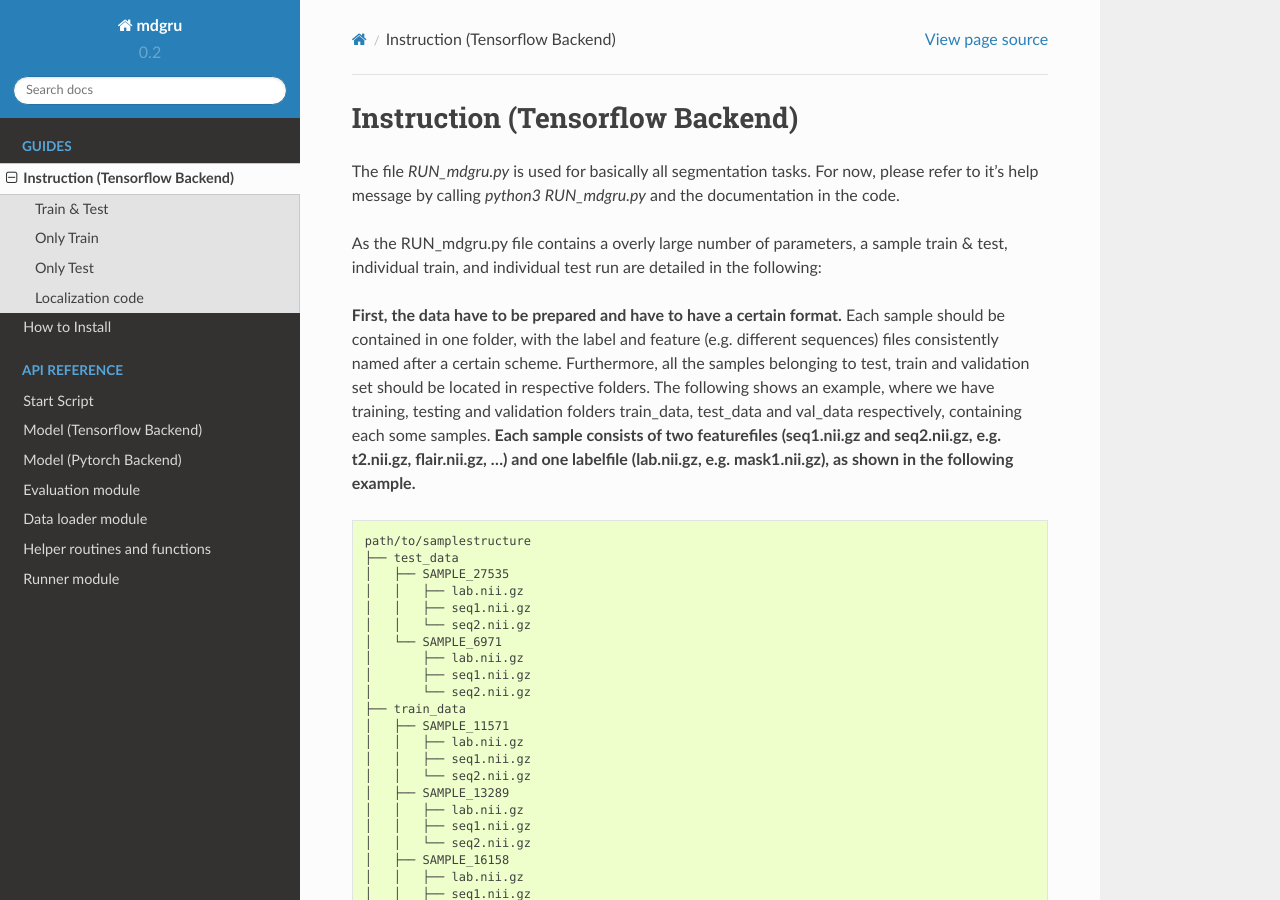
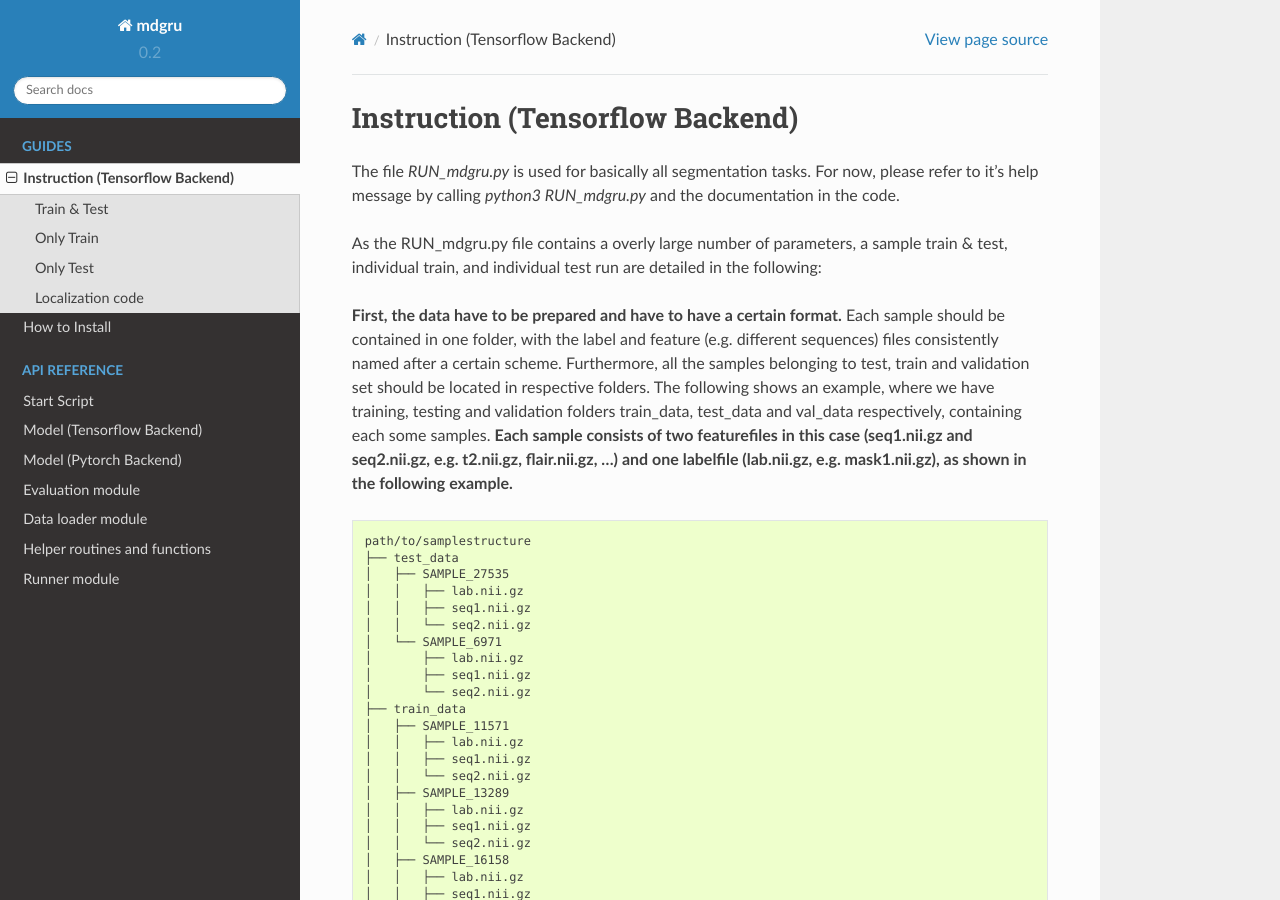
Before and after one commit to zubata88/mdgru, a Sphinx documentation site: the page built from docs/how_to_use.rst, in a window 1280 px wide and 900 px high. Built offline with Sphinx 7.4.7 and the Read the Docs theme 2.0.0, drawn with Linux system fonts in a browser that asks for light colours.

Commit message:
Update how_to_use.rst

```diff
--- a/docs/how_to_use.rst
+++ b/docs/how_to_use.rst
@@ -18,7 +18,7 @@ certain scheme. Furthermore, all the samples belonging to test, train
 and validation set should be located in respective folders. The
 following shows an example, where we have training, testing and
 validation folders train\_data, test\_data and val\_data respectively,
-containing each some samples. **Each sample consists of two featurefiles
+containing each some samples. **Each sample consists of two featurefiles in this case
 (seq1.nii.gz and seq2.nii.gz, e.g. t2.nii.gz, flair.nii.gz, ...) and one labelfile (lab.nii.gz, e.g. mask1.nii.gz), as shown
 in the following example.**
 
```
